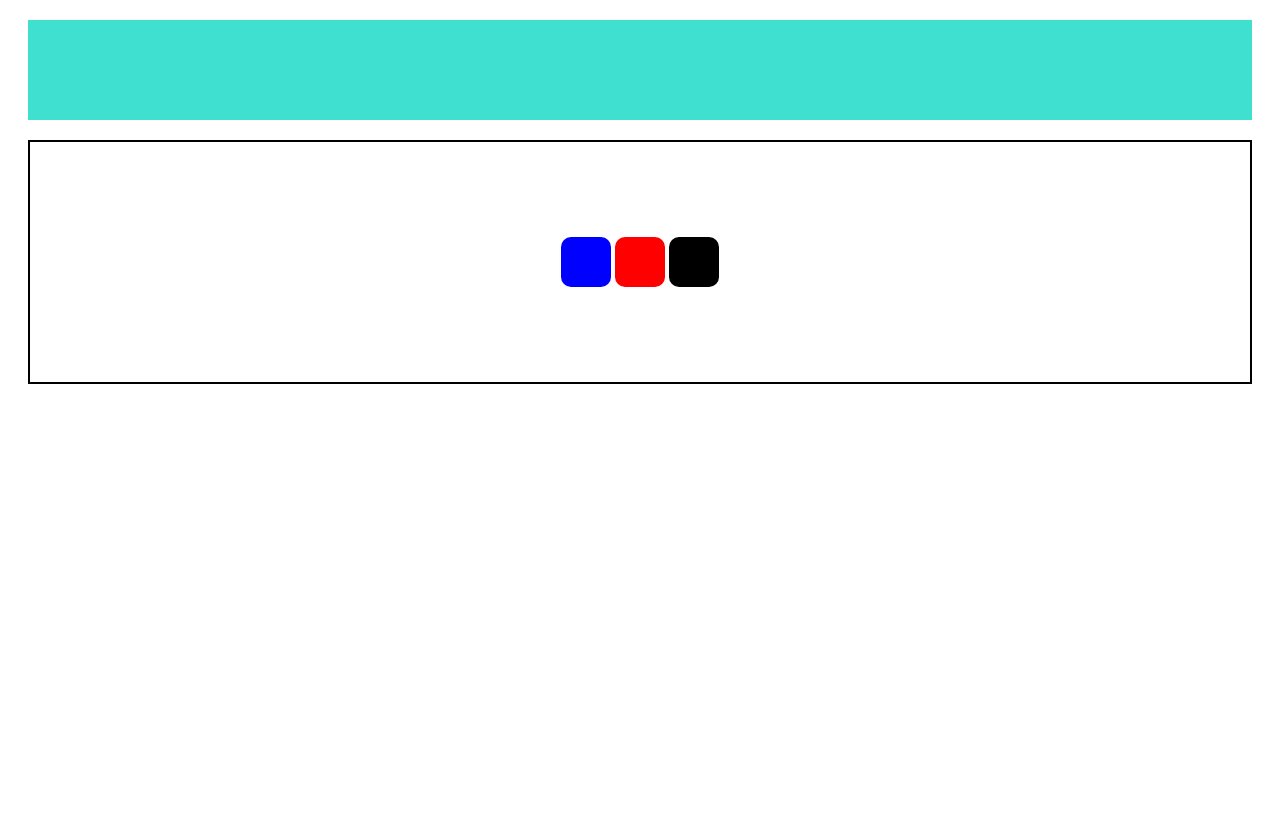
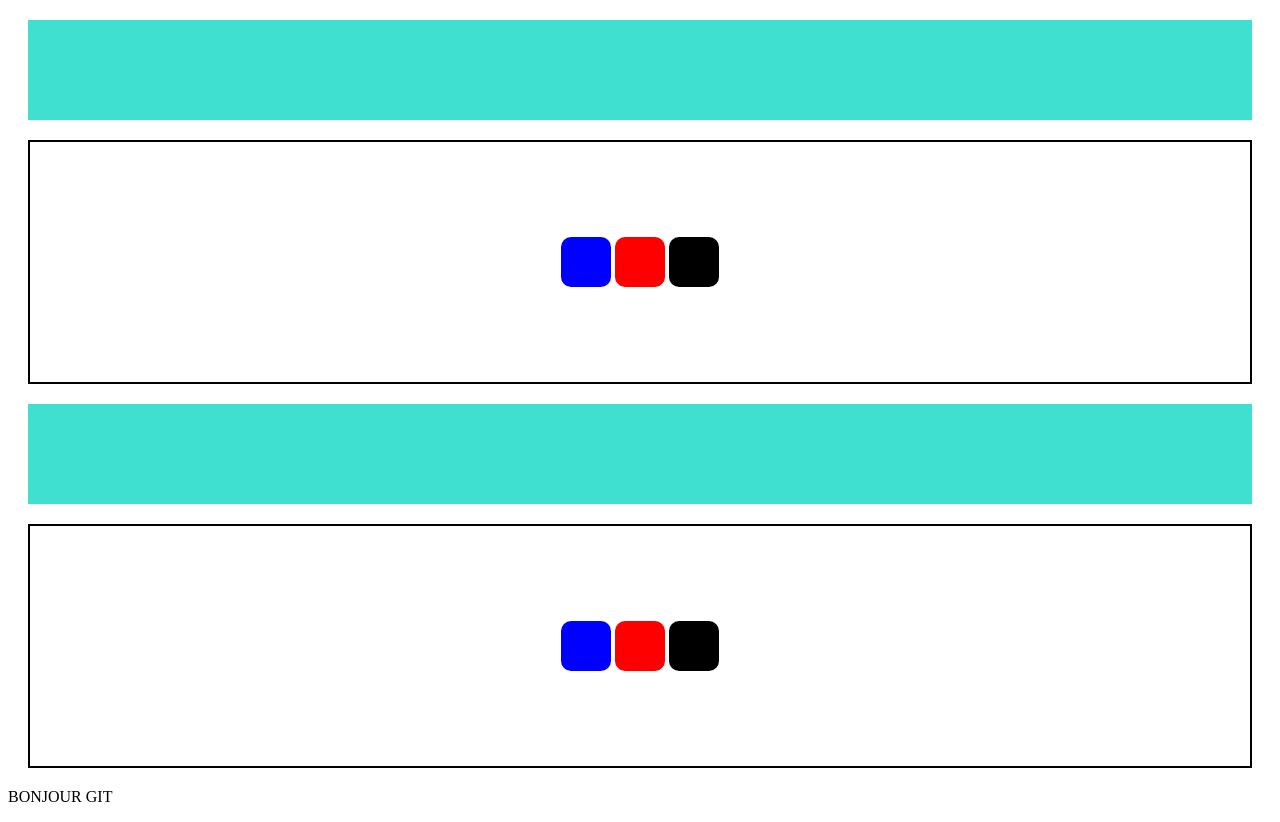
Before and after one commit to DIALLOMamadou19/INITIATION_GIT_GITHUB, a plain HTML site: page index.html in a window 1280 px wide. Before the commit the page ends 800 px from the top, so only its background shows below. Drawn offline with Linux system fonts and the light colour scheme.

Commit message:
ajout d'une double ... et d'une paragraphe

```diff
--- a/index.html
+++ b/index.html
@@ -16,5 +16,13 @@
         <div class="fils3"></div>
     </div>
 
+    <div class="section"></div>
+    <div id="parent">
+        <div class="fils1"></div>
+        <div class="fils2"></div>
+        <div class="fils3"></div>
+    </div>
+    <p>BONJOUR GIT</p>
+
 </body>
 </html>
```
